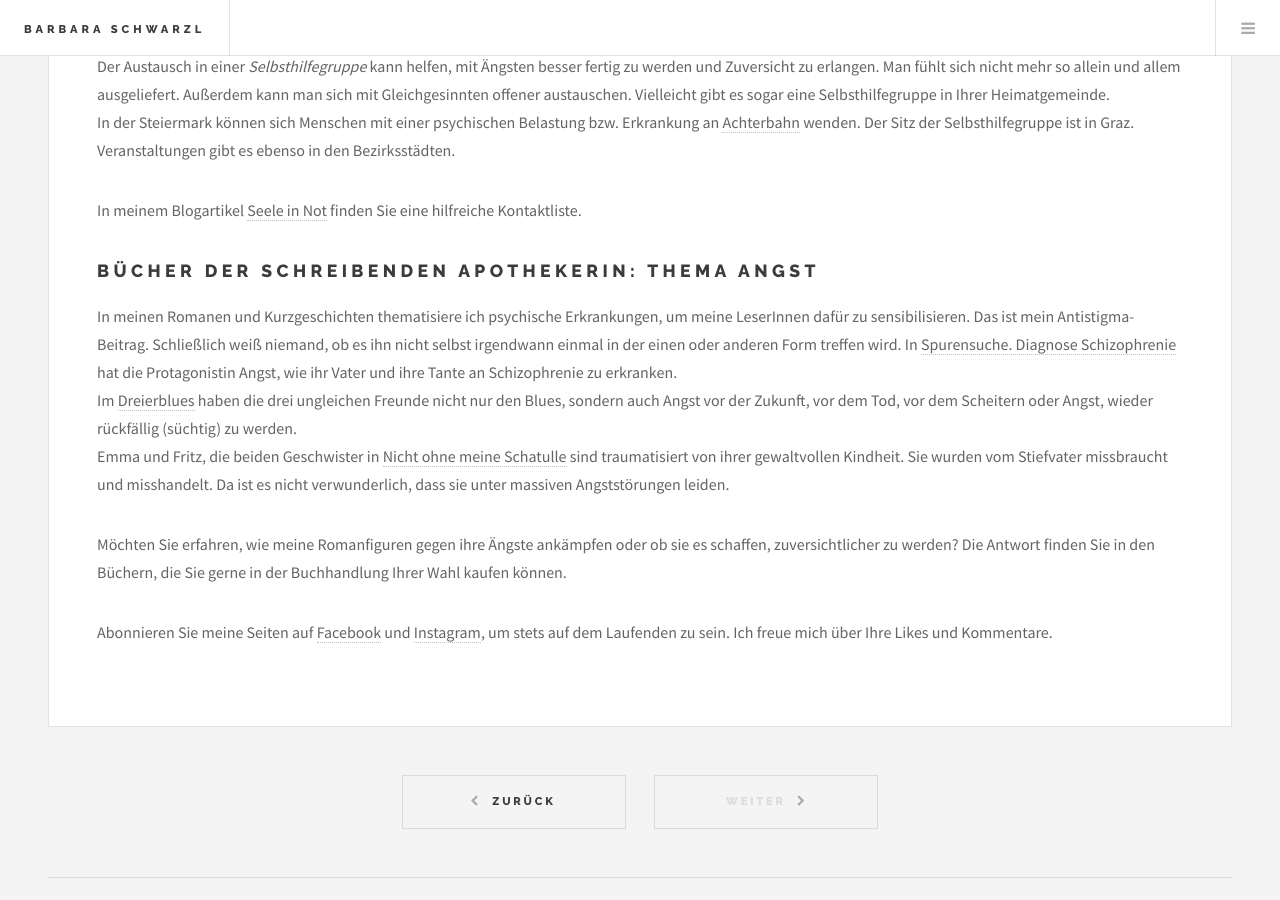
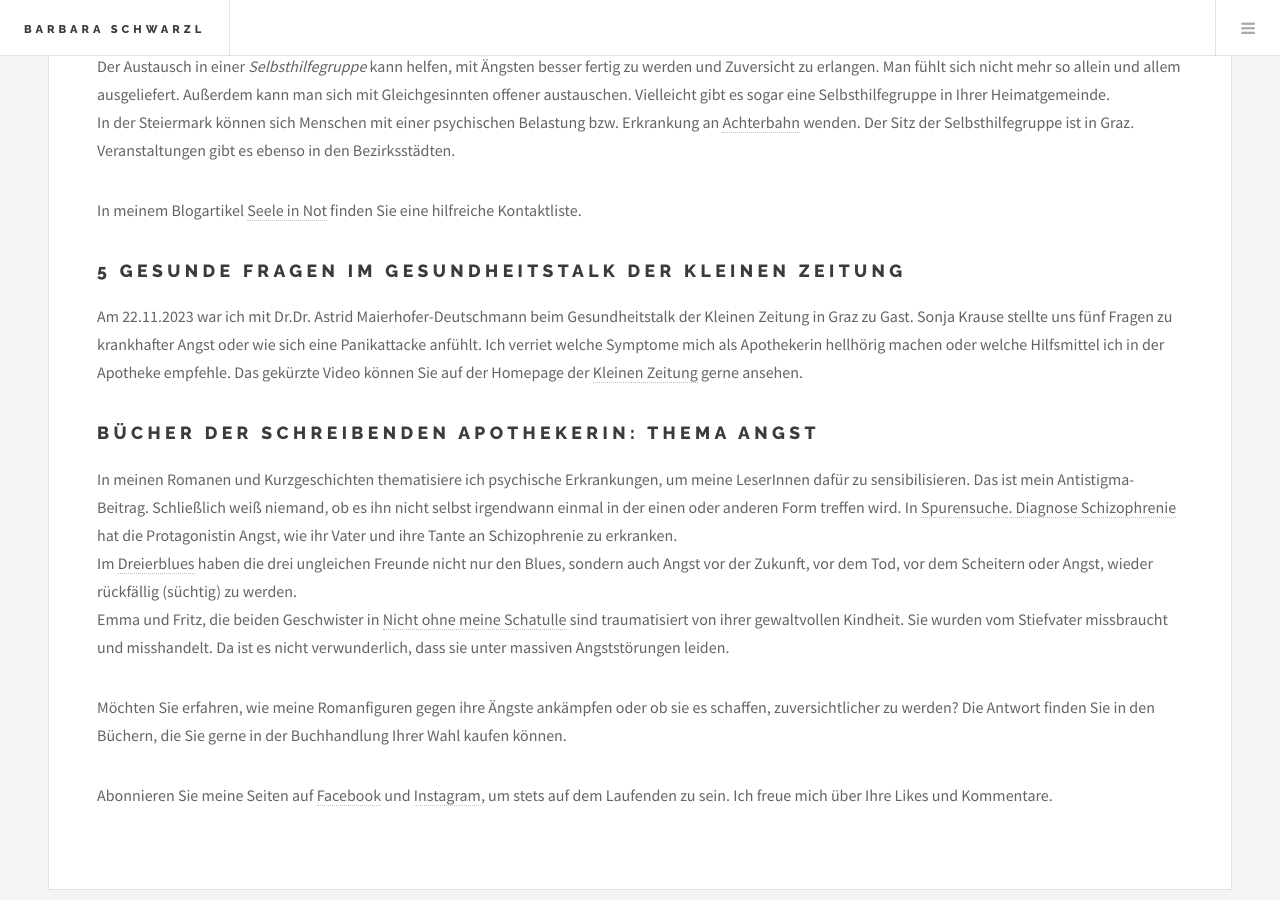
Before and after one commit to bschwarzl/bschwarzl.github.io, a Jekyll site: the page built from _posts/2023-11-19-Sorgen-und-Angst-fressen-die-Seele-auf-Tipps-fuer-mehr-Zuversicht.markdown, in a window 1280 px wide and 900 px high, scrolled down 5873 px. Built offline with Jekyll 4.4.1, drawn with Linux system fonts in a browser that asks for light colours.

Commit message:
Update for webiste

```diff
--- a/_posts/2023-11-19-Sorgen-und-Angst-fressen-die-Seele-auf-Tipps-fuer-mehr-Zuversicht.markdown
+++ b/_posts/2023-11-19-Sorgen-und-Angst-fressen-die-Seele-auf-Tipps-fuer-mehr-Zuversicht.markdown
@@ -128,6 +128,11 @@ In der Steiermark können sich Menschen mit einer psychischen Belastung bzw. Erk
 In meinem Blogartikel [Seele in Not] [seele in not] finden Sie eine hilfreiche Kontaktliste.<br>
 
 
+## 5 Gesunde Fragen im Gesundheitstalk der Kleinen Zeitung
+
+Am 22.11.2023 war ich mit Dr.Dr. Astrid Maierhofer-Deutschmann beim Gesundheitstalk der Kleinen Zeitung in Graz zu Gast. Sonja Krause stellte uns fünf Fragen zu krankhafter Angst oder wie sich eine Panikattacke anfühlt. Ich verriet welche Symptome mich als Apothekerin hellhörig machen oder welche Hilfsmittel ich in der Apotheke empfehle. Das gekürzte Video können Sie auf der Homepage der [Kleinen Zeitung] [kleine zeitung] gerne ansehen.
+
+
 ## Bücher der schreibenden Apothekerin: Thema Angst
 
 In meinen Romanen und Kurzgeschichten thematisiere ich psychische Erkrankungen, um meine LeserInnen dafür zu sensibilisieren. Das ist mein Antistigma-Beitrag. Schließlich weiß niemand, ob es ihn nicht selbst irgendwann einmal in der einen oder anderen Form treffen wird.
@@ -157,3 +162,5 @@ Abonnieren Sie meine Seiten auf [Facebook][facebook] und [Instagram] [instagram]
 [facebook]: https://www.facebook.com/schreibendeApothekerin
 
 [instagram]: https://www.instagram.com/schreibendeapothekerin/
+
+[kleine zeitung]: https://www.kleinezeitung.at/lebensart/gesundheit/17873351/krankhafte-angst-wie-fuehlt-sich-eine-panikattacke-an
```
